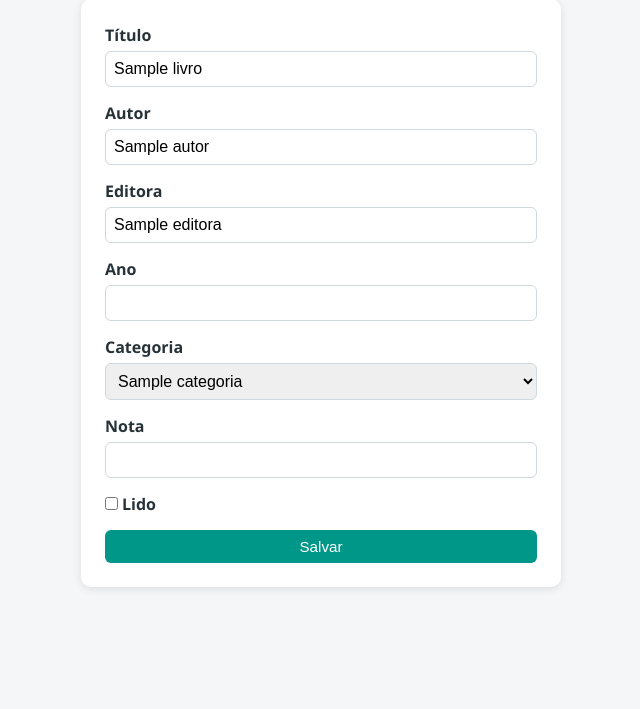
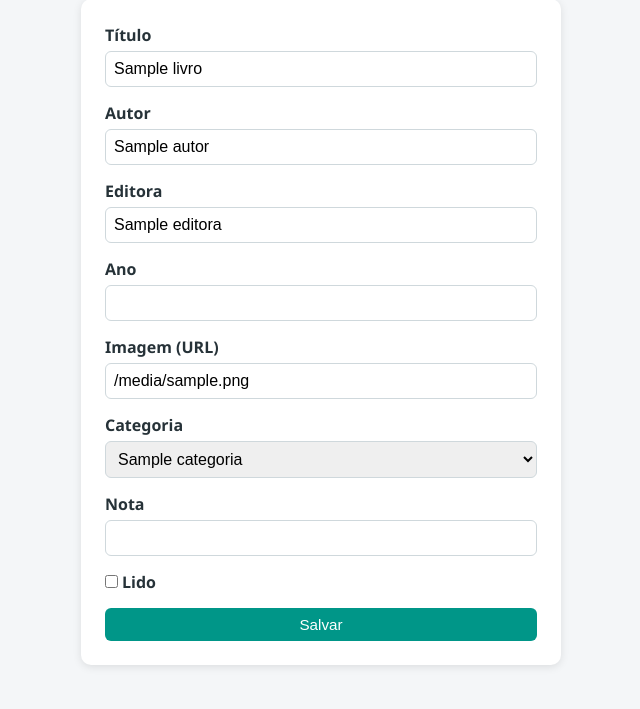
Before and after one commit to EmanuCarv/codespaces-blank, a FastAPI app: template templates/form.html in a window 1280 px wide. Shown: the part 91-800 px from the top of the page, without its empty margins (319-959 px from the left). Run offline with FastAPI, Linux system fonts and the light colour scheme; the template is opened without the code that fills it: most values are stand-ins (such as "Sample title", 1, 10 or a date in 2020); parts of the project's set-up code (start-up, migrations or seed data) failed here and were passed over.

Commit message:
Trabalho Biblioteca: Adicionando campo Imagem

```diff
--- a/main.py
+++ b/main.py
@@ -63,6 +63,7 @@ def criar(
     autor: str = Form(...),
     editora: str = Form(...),
     ano: int = Form(...),
+    imagem: str = Form(...),
     categoria_id: int = Form(...),
     nota: float = Form(0),
     lido: bool = Form(False),
@@ -73,6 +74,7 @@ def criar(
         autor=autor,
         editora=editora,
         ano=ano,
+        imagem=imagem,
         categoria_id=categoria_id,
         nota=nota,
         lido=lido,
--- a/models.py
+++ b/models.py
@@ -20,6 +20,7 @@ class Livro(Base):
     autor: Mapped[str]
     editora: Mapped[str]
     ano: Mapped[int]
+    imagem: Mapped[str]
     nota: Mapped[float] = mapped_column(default=0)
     lido: Mapped[bool] = mapped_column(default=False)
 
--- a/templates/form.html
+++ b/templates/form.html
@@ -36,6 +36,14 @@
       required>
   </label>
 
+  <label>Imagem (URL)
+  <input
+      type="text"
+      name="imagem"
+      placeholder="https://..."
+      value="{{ livro.imagem if livro else '' }}">
+</label>
+
   <label>Categoria
     <select name="categoria_id" required>
       {% for c in categorias %}
--- a/templates/lista.html
+++ b/templates/lista.html
@@ -5,6 +5,10 @@
   {% for livro in livros %}
   <article class="card">
     <h2>{{ livro.titulo }}</h2>
+
+    <img src="{{ livro.imagem }}"
+     width="120"
+     alt="Capa do livro">
 
     <p class="meta">
       {{ livro.autor }} · {{ livro.ano }} · {{ livro.editora }}
```
